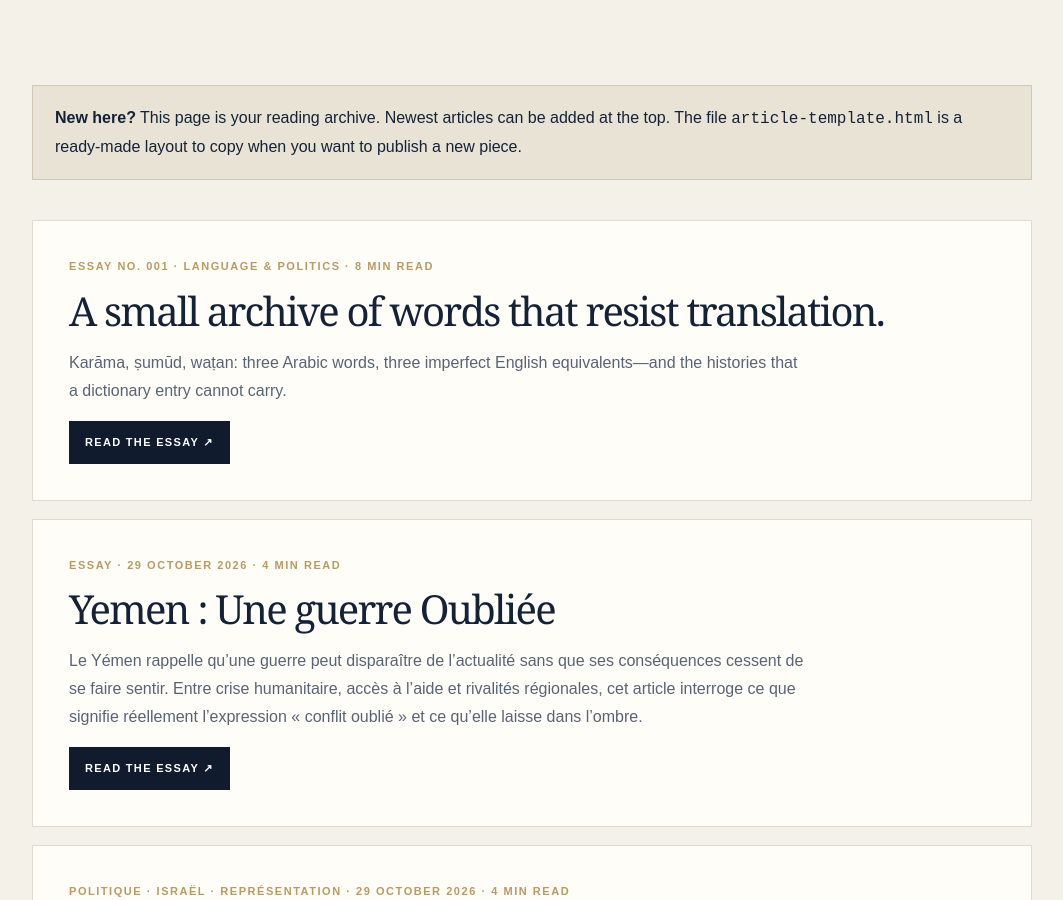
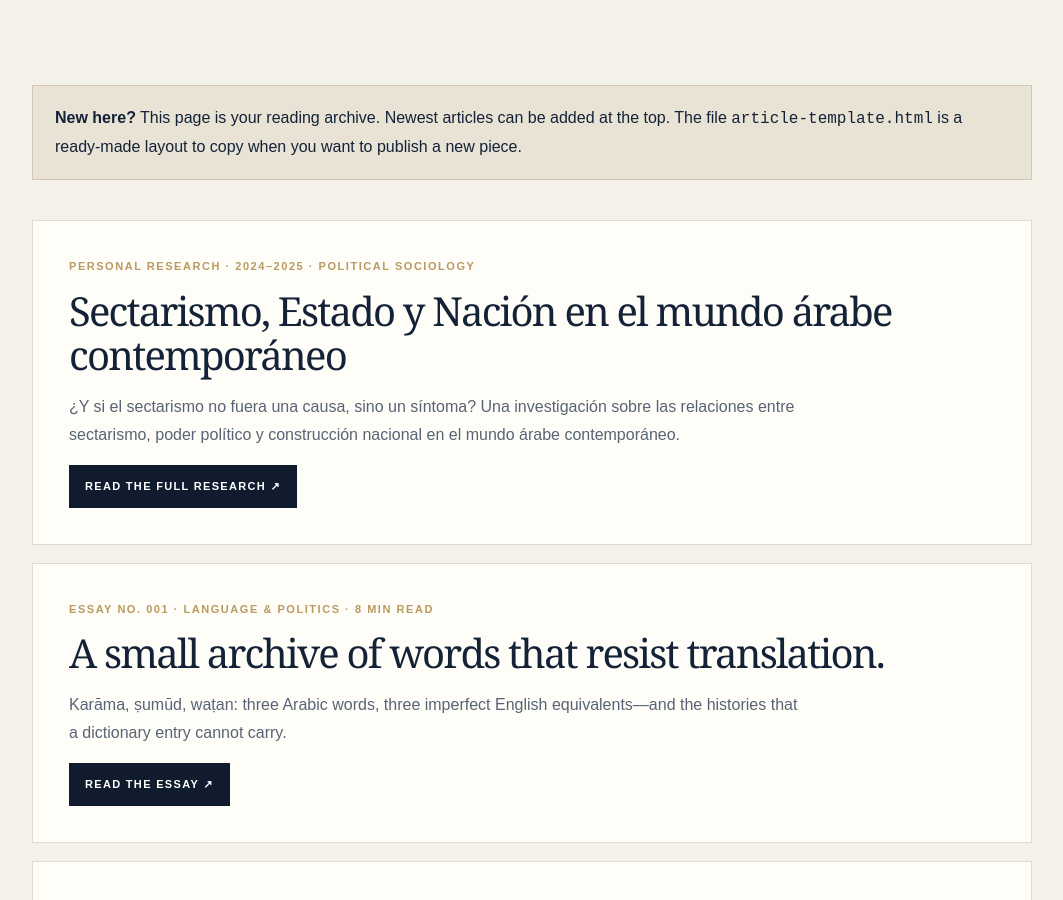
Before and after one commit to tristanvezio/tristanvezio.github.io, a Jekyll site: the page built from articles.html, in a window 1280 px wide and 900 px high, scrolled down 486 px. Shown: the whole window, without its empty margins (108-1171 px from the left). Built offline with Jekyll 4.4.1, drawn with Linux system fonts in a browser that asks for light colours.

Commit message:
Add sectarianism research to Articles & Ideas

```diff
--- a/articles.html
+++ b/articles.html
@@ -8,6 +8,8 @@ layout: null
 :root{--paper:#f4f1e9;--ink:#142238;--blue:#294a70;--orange:#b99a61;--lime:#e5d5b3;--pink:#dce3e8;--white:#fffdf8;--line:#d8d4ca}body{line-height:1.75}.nav{border-bottom:1px solid var(--line)}.logo{letter-spacing:.08em}.logo b{color:var(--orange)}nav a{color:#4f5d70;letter-spacing:.13em}nav a:hover{color:var(--orange)}.kicker{color:var(--orange);letter-spacing:.19em}h1,h2{font-family:Georgia,'Times New Roman',serif;font-weight:500;letter-spacing:-.045em}h1{line-height:.98}header.intro p{font:21px/1.55 Georgia,'Times New Roman',serif;color:#3c4a5d}.tip{background:#e9e3d6;border:1px solid #d2c7b3}.article{background:var(--white);border:1px solid #dfdbd1;padding:clamp(23px,4vw,36px);transition:transform .2s,border-color .2s}.article:hover{transform:translateY(-3px);border-color:var(--orange)}.article .meta{color:var(--orange);letter-spacing:.14em}h2{line-height:1.1}.article p{color:#586475}.link{background:var(--navy,#101b2d);color:white;padding:12px 16px;letter-spacing:.12em}.link:hover{background:var(--orange);color:var(--ink)}footer{border-top:1px solid var(--line)}
 </style></head><body><header class="wrap nav"><a class="logo" href="index.html">TRISTAN <b>VEZIO.</b></a><nav><a href="index.html">Home</a><a href="research.html">Research archive</a><a href="articles.html">Articles & ideas</a></nav></header><main class="wrap"><header class="intro"><div class="kicker">Notes · Essays · Commentary</div><h1>Articles &<br>ideas<span style="color:var(--orange)">.</span></h1><p>A growing collection of independent writing on politics, international affairs, history and the contemporary Arab world.</p></header><div class="tip"><b>New here?</b> This page is your reading archive. Newest articles can be added at the top. The file <code>article-template.html</code> is a ready-made layout to copy when you want to publish a new piece.</div>
 <!-- NEW ARTICLES: add a new article card immediately below this line -->
+<article class="article"><div class="meta">Personal research · 2024–2025 · Political sociology</div><h2>Sectarismo, Estado y Nación en el mundo árabe contemporáneo</h2><p>¿Y si el sectarismo no fuera una causa, sino un síntoma? Una investigación sobre las relaciones entre sectarismo, poder político y construcción nacional en el mundo árabe contemporáneo.</p><a class="link" href="sectarismo-estado-nacion.pdf.pdf" target="_blank" rel="noopener">Read the full research ↗</a></article>
+
 <article class="article"><div class="meta">Essay no. 001 · Language & politics · 8 min read</div><h2>A small archive of words that resist translation.</h2><p>Karāma, ṣumūd, waṭan: three Arabic words, three imperfect English equivalents—and the histories that a dictionary entry cannot carry.</p><a class="link" href="words-that-resist-translation.html">Read the essay ↗</a></article>
 {% for post in site.posts %}<article class="article"><div class="meta">{{ post.category | default: "Essay" }} · {{ post.date | date: "%d %B %Y" }}{% if post.reading_time %} · {{ post.reading_time }} min read{% endif %}</div><h2>{{ post.title }}</h2>{% if post.description %}<p>{{ post.description }}</p>{% else %}<p>{{ post.excerpt | strip_html | truncate: 220 }}</p>{% endif %}<a class="link" href="{{ post.url | relative_url }}">Read the essay ↗</a></article>{% endfor %}
 <!-- END ARTICLE LIST --></main><footer class="wrap">© 2026 Tristan Vezio · <a href="index.html">Back to home</a></footer></body></html>
```
